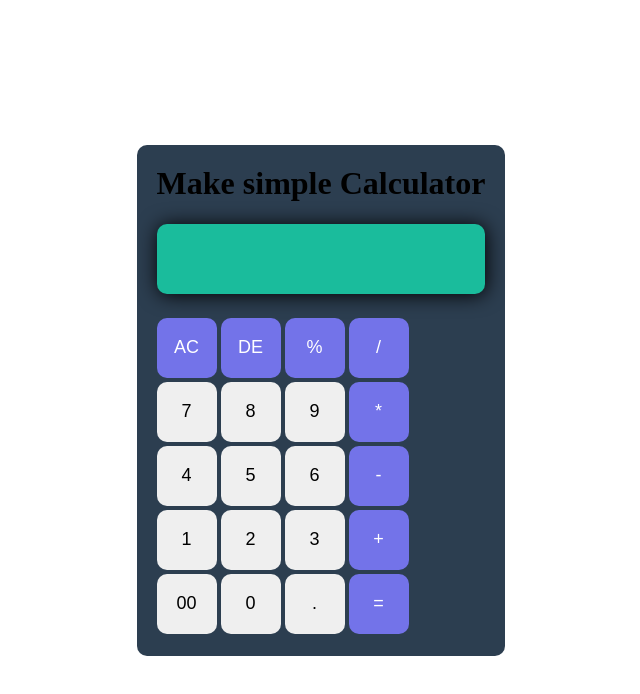
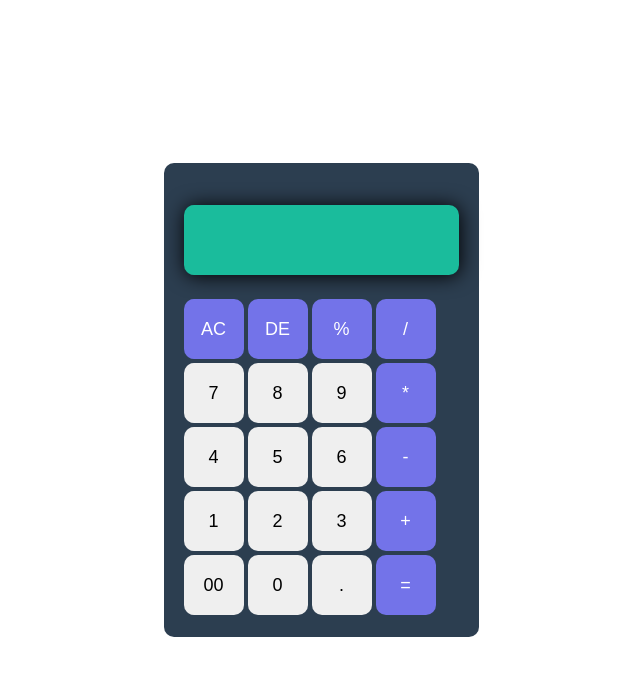
Before and after one commit to masudrana2005/Calculator, a plain HTML site: page index.html in a window 1280 px wide. Shown: the whole page, without its empty margins (319-959 px from the left). Drawn offline with Linux system fonts and the light colour scheme.

Commit message:
Update Calculator

```diff
--- a/index.html
+++ b/index.html
@@ -9,7 +9,6 @@
 <body>
     <div class="container">
         <div class="calculator">
-            <h1>Make simple Calculator</h1>
             <form>
                 <div class="display">
                     <input type="text" id="display" disabled>
```
